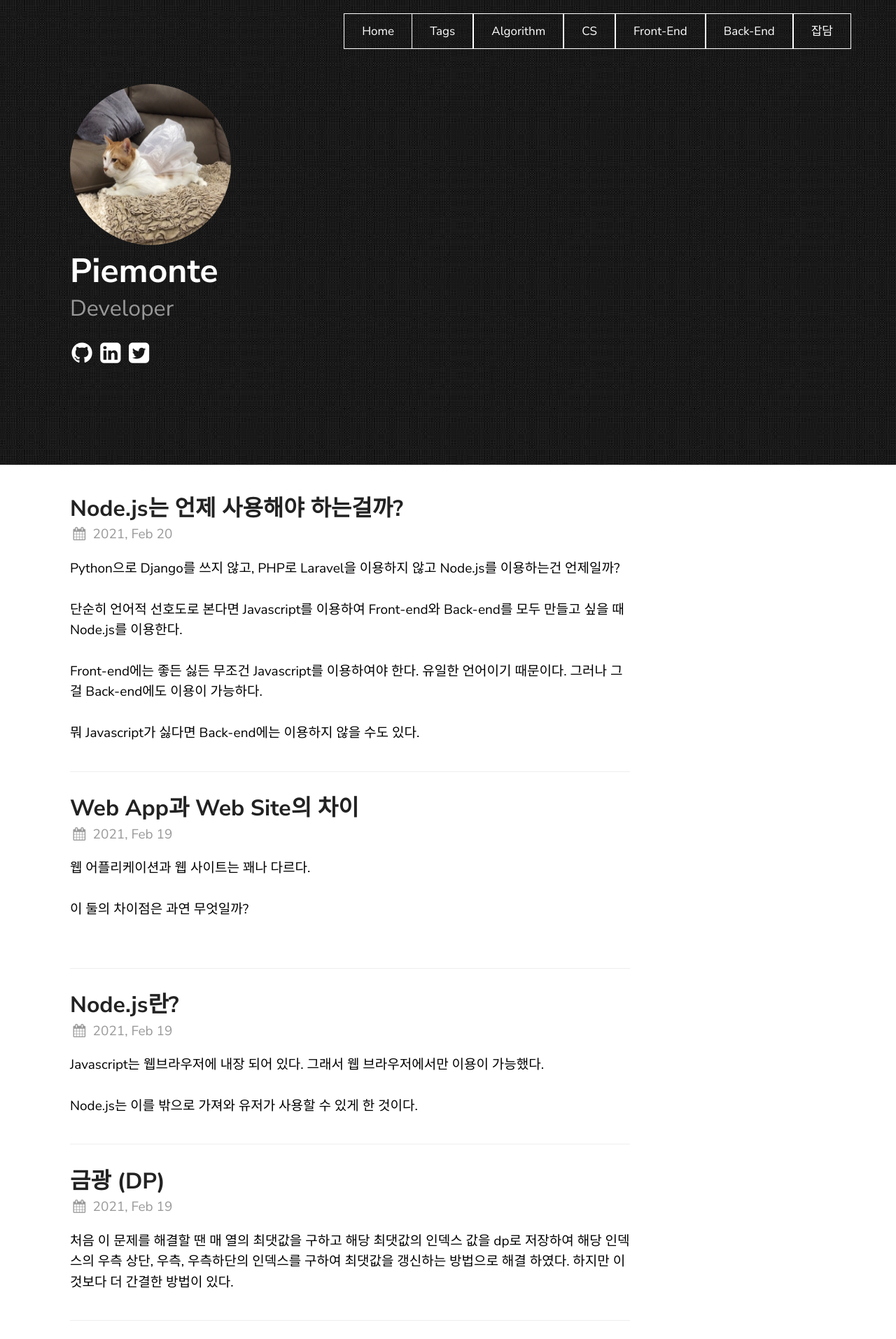
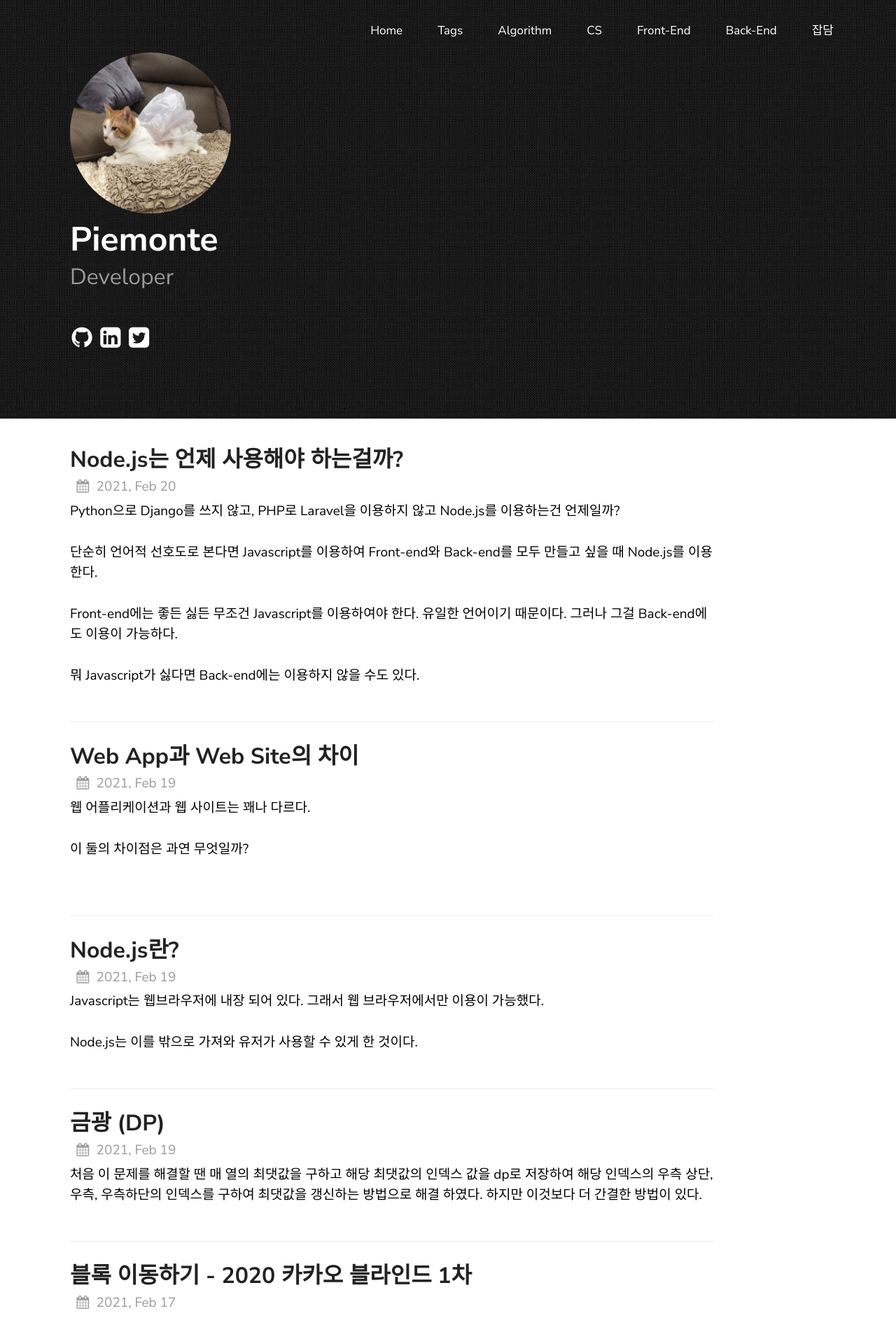
Before and after one commit to piemonte93/piemonte93.github.io, a Jekyll site: the page built from index.md, in a window 1280 px wide. Shown: the top 1913 px of the page at 70% size. Built offline with Jekyll 4.4.1, drawn with Linux system fonts in a browser that asks for light colours.

Commit message:
Change Date layout

```diff
--- a/_sass/theme.scss
+++ b/_sass/theme.scss
@@ -11,6 +11,16 @@
 
 $gray: #999;
 $lightGray: #eee;
+
+$blue: #007aff;
+$green: #34c759;
+$indigo: #5856d6;
+$orange: #ff9500;
+$pink: #ff2d55;
+$purple: #af52de;
+$red: #ff3b30;
+$teal: #5ac8fa;
+$yellow: #ffcc00;
 
 *,
 *:before,
@@ -32,8 +42,7 @@
   text-decoration: none;
   transition: border-bottom 0.4s;
   &:hover {
-    text-decoration: none;
-    color: blue;
+    border-bottom: 0.5px solid $linkColor;
   }
 }
 
@@ -49,12 +58,23 @@
 
 h2 {
   font-weight: bold;
+  margin: 50px 0px 5px 0px;
   @include fluidType(28px, 32px);
+}
+
+h3 {
+  margin: 50px 0px 5px 0px;
+  @include fluidType(24px, 24px);
 }
 
 h4 {
   font-weight: normal;
   @include fluidType(18px, 20px);
+}
+
+p {
+  margin-top: 0;
+  margin-bottom: 30px;
 }
 
 figcaption {
@@ -65,7 +85,8 @@
 
 header {
   // background-size: cover;
-  padding: 120px 0;
+  //padding: 120px 0;
+  padding: 75px 0;
   color: #fff;
   overflow: hidden;
   h2 {
@@ -97,11 +118,13 @@
     }
   }
 }
+
 #profile {
   width: 230px;
   height: 230px;
   border-radius: 50%;
 }
+
 .clearfix {
   clear: both;
 }
@@ -110,50 +133,54 @@
 // Basic Container Class
 //
 .container {
-  margin: 0 150px;
-  max-width: 800px;
+  margin: 0 auto;
+  max-width: 920px;
 
   div.highlighter-rouge {
-    right: 150px;
+    //right: 150px;
   }
 
   @media screen and (max-width: $mobileWidth) {
     margin: 0 15px;
     div.highlighter-rouge {
-      right: 15px;
+      //right: 15px;
     }
     div.highlight {
-      padding: 30px 15px;
+      // padding: 30px 15px;
+      padding: 15px 20px;
     }
   }
 
   @media screen and (max-width: $tabWidth) and (min-width: $mobileWidth) {
     margin: 0 40px;
     div.highlighter-rouge {
-      right: 40px;
+      //right: 40px;
     }
     div.highlight {
-      padding: 30px 40px;
+      // padding: 30px 40px;
+      padding: 15px 20px;
     }
   }
 
   @media screen and (max-width: $desktopWidth) and (min-width: $tabWidth) {
     margin: 0 80px;
     div.highlighter-rouge {
-      right: 80px;
+      //right: 80px;
     }
     div.highlight {
-      padding: 30px 80px;
+      // padding: 30px 80px;
+      padding: 15px 20px;
     }
   }
 
   @media screen and (min-width: $desktopWidth) and (max-width: 1280px) {
     margin: 0 100px;
     div.highlighter-rouge {
-      right: 100px;
+      //right: 100px;
     }
     div.highlight {
-      padding: 30px 100px;
+      // padding: 30px 100px;
+      padding: 15px 20px;
     }
   }
 }
@@ -178,6 +205,7 @@
 
 .post-date {
   color: $gray;
+  margin-left: 5px;
   .icon-calendar {
     margin-right: 6px;
   }
@@ -188,11 +216,11 @@
   padding: 0;
   li {
     float: left;
-    padding: 10px 20px;
+    padding: 10px 15px;
     background-color: $lightGray;
     color: #000;
     margin: 5px;
-    border-radius: 2px;
+    border-radius: 6px;
     @include fluidType(15px, 17px);
     &:first-child {
       margin-left: 0;
@@ -215,20 +243,108 @@
 .posts,
 .post-container {
   margin-top: 40px;
+  margin-bottom: 125px;
 }
 
 .post-meta {
-  display: flex;
-  justify-content: space-between;
+  // display: flex;
+  // justify-content: space-between;
   align-items: center;
   a:hover {
     border-bottom: none;
+  }
+
+  @media screen and (max-width: $mobileWidth) {
+    display: block;
+  }
+}
+
+.post-tag {
+  margin-top: 5px;
+  display: inline-block;
+  width: 85%;
+  margin-bottom: 5px;
+  display: flex;
+  align-items: center;
+  justify-content: start;
+}
+
+.post-tag-container {
+  list-style-type: none;
+  padding: 0;
+  li {
+    font-size: 9px;
+    float: left;
+    padding: 5px 10px;
+    background-color: $blue;
+    color: #fff;
+    margin: 5px;
+    border-radius: 16px;
+    @include fluidType(15px, 17px);
+    &:first-child {
+      margin-left: 0;
+    }
+  }
+  a {
+    color: #fff;
+    text-decoration: none;
+    border-bottom: 0;
+  }
+}
+
+.post-tag-container-blog {
+  list-style-type: none;
+  padding: 0;
+  li {
+    font-size: 9px;
+    float: left;
+    padding: 5px 10px;
+    background-color: $red;
+    color: #fff;
+    margin: 5px;
+    border-radius: 16px;
+    @include fluidType(15px, 17px);
+    &:first-child {
+      margin-left: 0;
+    }
+  }
+  a {
+    color: #fff;
+    text-decoration: none;
+    border-bottom: 0;
+  }
+}
+
+.post-tag-container-dependency {
+  list-style-type: none;
+  padding: 0;
+  li {
+    font-size: 9px;
+    float: left;
+    padding: 5px 10px;
+    background-color: $indigo;
+    color: #fff;
+    margin: 5px;
+    border-radius: 16px;
+    @include fluidType(15px, 17px);
+    &:first-child {
+      margin-left: 0;
+    }
+  }
+  a {
+    color: #fff;
+    text-decoration: none;
+    border-bottom: 0;
   }
 }
 
 .post-container {
   img {
-    margin: 20px 0;
+    // margin: 20px 0;
+    display: block;
+    margin-left: auto;
+    margin-right: auto;
+    // width: 75%;
   }
 }
 
@@ -240,11 +356,15 @@
   a {
     color: inherit;
   }
+  a:hover {
+    border-bottom: 0;
+  }
   ul {
     list-style-type: none;
     li {
+      display: inline-block;
       // background-color: #ff9f1c;
-      border: 1px solid #fff;
+      // border: 1px solid #fff;
       float: left;
       // margin: 5px;
       &:not(:first-child) {
@@ -264,3 +384,120 @@
     }
   }
 }
+
+.tags-tag-container {
+  list-style-type: none;
+  padding: 0;
+  li {
+    font-size: 9px;
+    float: left;
+    padding: 5px 10px;
+    background-color: $blue;
+    color: #fff;
+    margin: 5px;
+    border-radius: 16px;
+    @include fluidType(15px, 17px);
+    &:first-child {
+      margin-left: 0;
+    }
+
+    a {
+      color: #fff;
+      text-decoration: none;
+      border-bottom: 0;
+    }
+  }
+}
+
+.page-tag-header-default {
+  span {
+    padding: 5px 15px;
+    background-color: $blue;
+    color: #fff;
+    margin: 5px;
+    border-radius: 26px;
+    @media screen and (max-width: $mobileWidth) {
+      display: inline-block;
+    }
+    @media screen and (max-width: $tabWidth) and (min-width: $mobileWidth) {
+      display: inline-block;
+    }
+  }
+}
+
+.page-tag-header-blog {
+  span {
+    padding: 5px 15px;
+    background-color: $red;
+    color: #fff;
+    margin: 5px;
+    border-radius: 26px;
+    @media screen and (max-width: $mobileWidth) {
+      display: inline-block;
+    }
+    @media screen and (max-width: $tabWidth) and (min-width: $mobileWidth) {
+      display: inline-block;
+    }
+  }
+}
+
+.page-tag-header-dependency {
+  span {
+    padding: 5px 15px;
+    background-color: $indigo;
+    color: #fff;
+    margin: 5px;
+    border-radius: 26px;
+    @media screen and (max-width: $mobileWidth) {
+      display: inline-block;
+    }
+    @media screen and (max-width: $tabWidth) and (min-width: $mobileWidth) {
+      display: inline-block;
+    }
+  }
+}
+
+.page-tag-post {
+  padding: 0;
+
+  li.page-tag-post-list {
+    list-style-type: none;
+    padding: 20px;
+    background-color: rgb(242, 242, 247);
+    border-radius: 10px;
+    margin-bottom: 10px;
+  }
+}
+
+.page-tag-post-title {
+  a {
+    font-size: 32px;
+    font-weight: bold;
+    color: black;
+    text-decoration: none;
+    border-bottom: 0;
+  }
+}
+
+.page-tag-post-date {
+  float: right;
+  color: $gray;
+  .icon-calendar {
+    margin-right: 6px;
+  }
+}
+
+blockquote {
+  background: #ebebeb;
+  color: black;
+  border-left: 5px solid #1c1c1e;
+  padding: 1.2em 1.5em;
+  margin: 0;
+  margin-bottom: 1em;
+  p {
+    margin: 0;
+  }
+  content {
+    word-break: break-word;
+  }
+}
```
